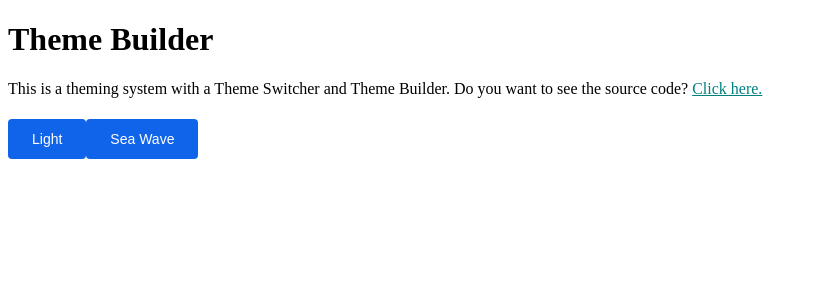
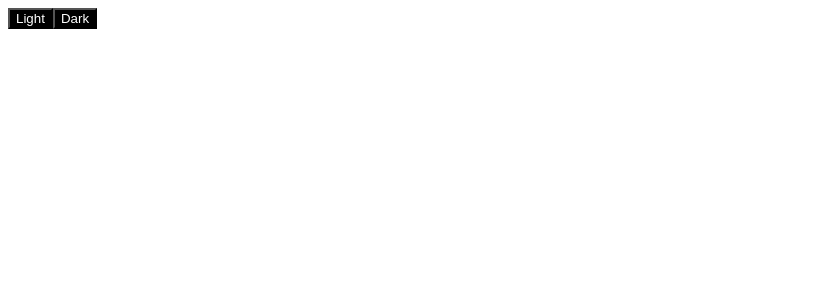
Before and after one commit to christopher-alba/ecommerceV5-client, a React (Create React App) app: page / in a window 1280 px wide. Shown: the top 300 px of the page, without its empty margins (0-817 px from the left). Built offline with nearby package versions, Linux system fonts and the light colour scheme.

Commit message:
change sea wave to dark theme

```diff
--- a/src/App.js
+++ b/src/App.js
@@ -14,13 +14,8 @@ const App = () => {
     <ThemeProvider theme={selectedTheme}>
       <GlobalStyles />
       <Container style={{ fontFamily: selectedTheme.font }}>
-        <h1>Theme Builder</h1>
-        <p>
-          This is a theming system with a Theme Switcher and Theme Builder.
-          Do you want to see the source code? <a href="https://github.com/atapas/theme-builder" target="_blank" rel="noreferrer">Click here.</a>
-        </p>
         <button onClick={() => setSelectedTheme(themes.data.light)}>Light</button>
-        <button onClick={() => setSelectedTheme(themes.data.seaWave)}>Sea Wave</button>
+        <button onClick={() => setSelectedTheme(themes.data.dark)}>Dark</button>
       </Container>
     </ThemeProvider>
   );
--- a/src/themes/globalStyles.js
+++ b/src/themes/globalStyles.js
@@ -13,19 +13,7 @@ export const GlobalStyles = createGlobalStyle`
   }
 
   button {
-    border: 0;
-    display: inline-block;
-    padding: 12px 24px;
-    font-size: 14px;
-    border-radius: 4px;
-    margin-top: 5px;
-    cursor: pointer;
-    background-color: #1064EA;
-    color: #FFFFFF;
-  }
-
-  button.btn {
-    background-color: ${({ theme }) => theme.colors.button.background};
+    background: ${({ theme }) => theme.colors.button.background};
     color: ${({ theme }) => theme.colors.button.text};
   }
 `;
--- a/src/themes/schema.json
+++ b/src/themes/schema.json
@@ -1,7 +1,6 @@
 {
   "data": {
     "light": {
-      "id": "T_001",
       "name": "Light",
       "colors": {
         "body": "#FFFFFF",
@@ -16,19 +15,17 @@
         }
       }
     },
-    "seaWave": {
-      "id": "T_007",
-      "name": "Sea Wave",
+    "dark": {
+      "name": "Dark",
       "colors": {
-        "body": "#9be7ff",
-        "text": "#0d47a1",
+        "body": "black",
+        "text": "white",
         "button": {
-          "text": "#ffffff",
-          "background": "#0d47a1"
+          "text": "black",
+          "background": "white"
         },
         "link": {
-          "text": "#0d47a1",
-          "opacity": 0.8
+          "text": "white"
         }
       }
     }
```
